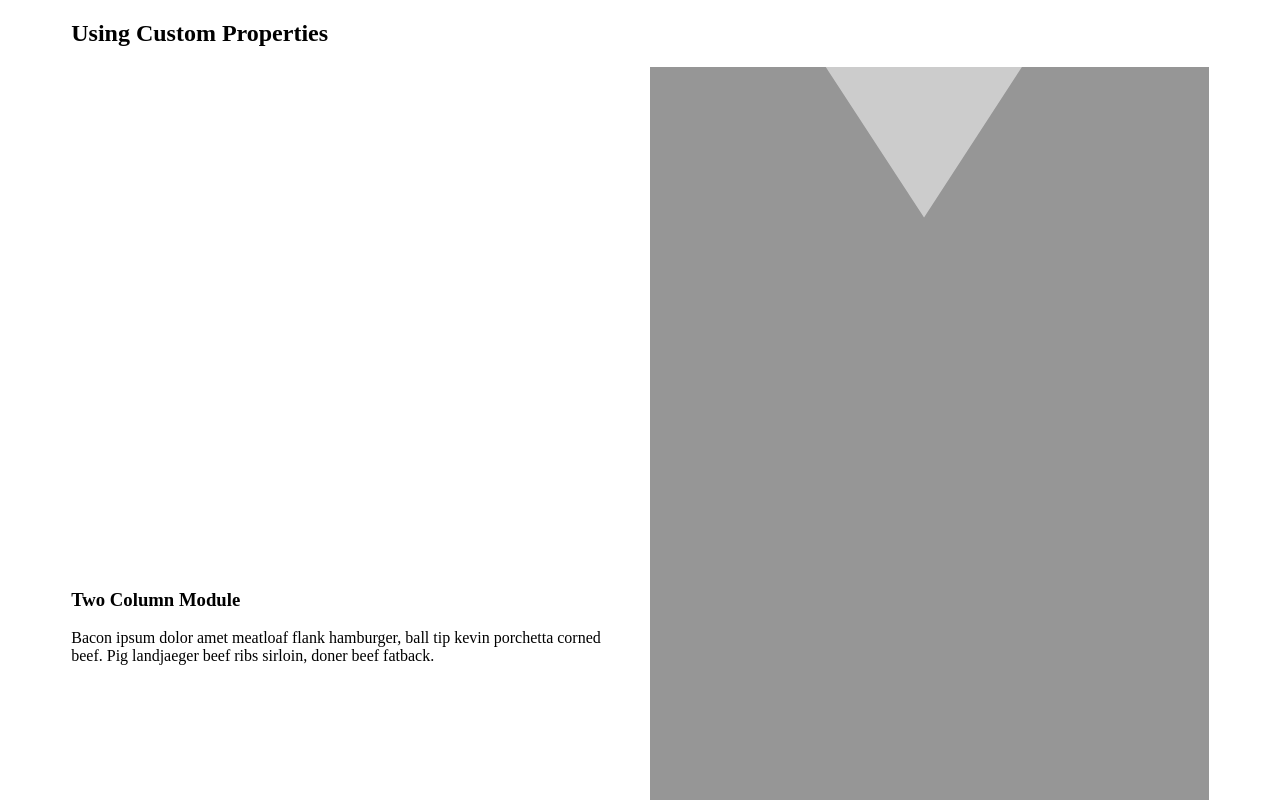
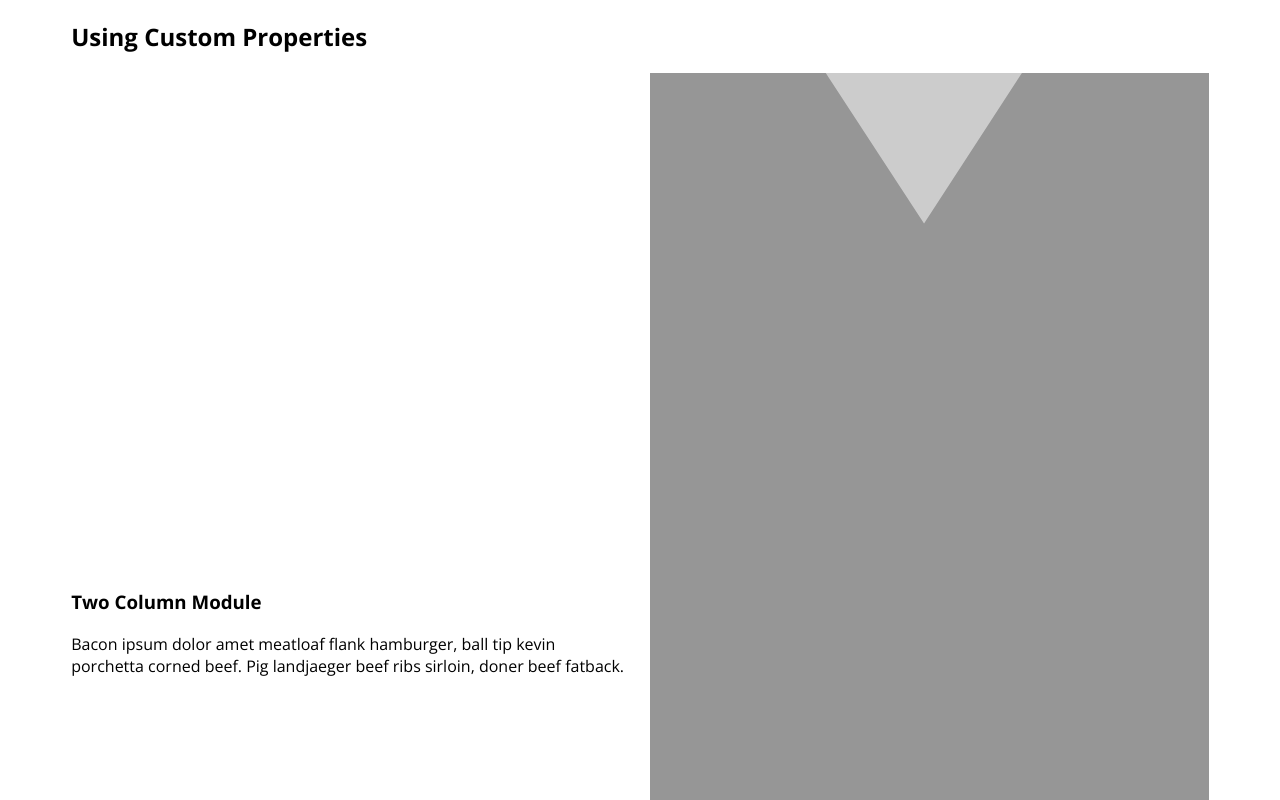
Before and after one commit to defffy/2024-webcomponents-lecture, a website built with Vite: page lessons/05-styling-patterns/start/index.html in a window 1280 px wide. Shown: the top 800 px of the page. Built offline with nearby package versions, Linux system fonts and the light colour scheme; placeholder pictures from the web are drawn by us.

Commit message:
feat: add google sans as default font

```diff
--- a/lessons/02-anatomy-of-a-web-component/finished/styles.css
+++ b/lessons/02-anatomy-of-a-web-component/finished/styles.css
@@ -1,3 +1,9 @@
+@import url("https://fonts.googleapis.com/css2?family=Open+Sans:wght@400;700&display=swap");
+
+* {
+  font-family: "Open Sans", sans-serif;
+}
+
 body {
   margin: 0;
   padding: 0;
--- a/lessons/02-anatomy-of-a-web-component/start/styles.css
+++ b/lessons/02-anatomy-of-a-web-component/start/styles.css
@@ -1,6 +1,13 @@
+@import url("https://fonts.googleapis.com/css2?family=Open+Sans:wght@400;700&display=swap");
+
+* {
+  font-family: "Open Sans", sans-serif;
+}
+
+
 body {
   margin: 0;
   padding: 0;
   box-sizing: border-box;
-  padding: 0 100px
+  padding: 0 100px;
 }
--- a/lessons/03-dynamic-attributes/finished/styles.css
+++ b/lessons/03-dynamic-attributes/finished/styles.css
@@ -1,10 +1,15 @@
+@import url("https://fonts.googleapis.com/css2?family=Open+Sans:wght@400;700&display=swap");
+
+* {
+  font-family: "Open Sans", sans-serif;
+}
+
 body {
   margin: 0;
   padding: 0;
   box-sizing: border-box;
   padding: 0 100px;
 }
-
 main {
   height: 100vh;
   width: 100%;
--- a/lessons/03-dynamic-attributes/start/styles.css
+++ b/lessons/03-dynamic-attributes/start/styles.css
@@ -1,3 +1,9 @@
+@import url("https://fonts.googleapis.com/css2?family=Open+Sans:wght@400;700&display=swap");
+
+* {
+  font-family: "Open Sans", sans-serif;
+}
+
 body {
   margin: 0;
   padding: 0;
--- a/lessons/04-slotted-content/finished/styles.css
+++ b/lessons/04-slotted-content/finished/styles.css
@@ -1,3 +1,9 @@
+@import url("https://fonts.googleapis.com/css2?family=Open+Sans:wght@400;700&display=swap");
+
+* {
+  font-family: "Open Sans", sans-serif;
+}
+
 body {
   margin: 0;
   padding: 0;
--- a/lessons/04-slotted-content/start/styles.css
+++ b/lessons/04-slotted-content/start/styles.css
@@ -1,3 +1,9 @@
+@import url("https://fonts.googleapis.com/css2?family=Open+Sans:wght@400;700&display=swap");
+
+* {
+  font-family: "Open Sans", sans-serif;
+}
+
 body {
   margin: 0;
   padding: 0;
--- a/lessons/05-styling-patterns/finished/styles.css
+++ b/lessons/05-styling-patterns/finished/styles.css
@@ -1,3 +1,9 @@
+@import url("https://fonts.googleapis.com/css2?family=Open+Sans:wght@400;700&display=swap");
+
+* {
+  font-family: "Open Sans", sans-serif;
+}
+
 main {
   width: clamp(300px, 90%, 1400px);
   margin-left: auto;
--- a/lessons/05-styling-patterns/start/styles.css
+++ b/lessons/05-styling-patterns/start/styles.css
@@ -1,3 +1,9 @@
+@import url("https://fonts.googleapis.com/css2?family=Open+Sans:wght@400;700&display=swap");
+
+* {
+  font-family: "Open Sans", sans-serif;
+}
+
 main {
   width: clamp(300px, 90%, 1400px);
   margin-left: auto;
```
